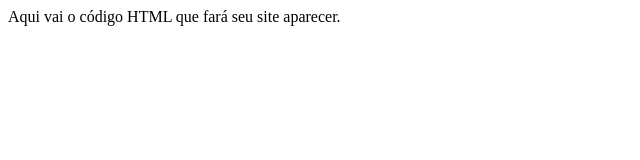
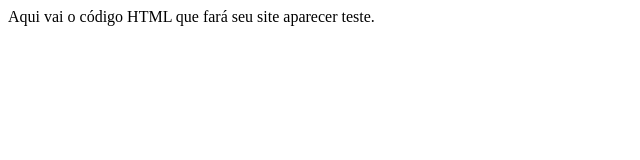
Before and after one commit to nataliasoares/git_test, a plain HTML site: page index.html in a window 1280 px wide. Shown: the full height of the page, 0-640 px from the left. Drawn offline with Linux system fonts and the light colour scheme.

Commit message:
novo commit

```diff
--- a/index.html
+++ b/index.html
@@ -5,6 +5,6 @@
     <meta charset="utf-8">
   </head>
   <body>
-    Aqui vai o código HTML que fará seu site aparecer.
+    Aqui vai o código HTML que fará seu site aparecer teste.
   </body>
 </html>
```
